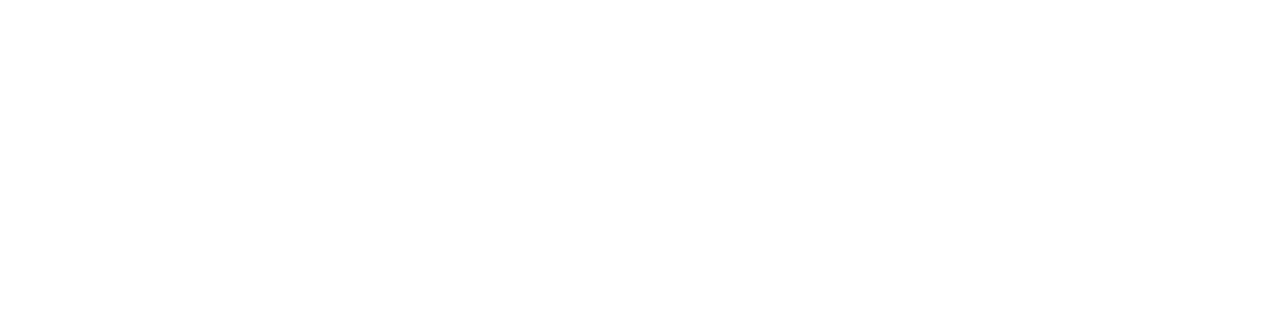
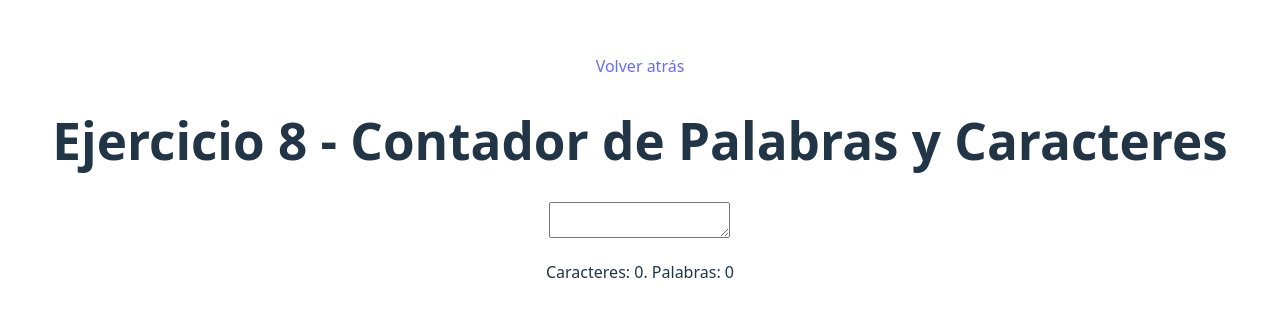
Before and after one commit to lorenazr98/ejercicios-react, a React (Vite) app: page /ejercicio8 in a window 1280 px wide. Before the commit this address had no page. Shown: the part 223-540 px from the top of the page. Built offline with nearby package versions, Linux system fonts and the light colour scheme.

Commit message:
Ejercicio 8

```diff
--- a/src/App.jsx
+++ b/src/App.jsx
@@ -7,6 +7,7 @@
 import Ejercicio5 from './components/Ejercicio5'
 import Ejercicio6 from './components/Ejercicio6'
 import Ejercicio7 from './components/Ejercicio7'
+import Ejercicio8 from './components/Ejercicio8'
 import Home from './components/Home'
 
 function App() {
@@ -21,6 +22,7 @@
         <Route path='/ejercicio5' element={<Ejercicio5/>}/>
         <Route path='/ejercicio6' element={<Ejercicio6/>}/>
         <Route path='/ejercicio7' element={<Ejercicio7/>}/>
+        <Route path='/ejercicio8' element={<Ejercicio8/>}/>
       </Routes>
     </>
   )
--- /dev/null
+++ b/src/components/Ejercicio8.jsx
@@ -0,0 +1,29 @@
+import { useState } from "react";
+import { Link } from "react-router-dom";
+
+function Ejercicio8() {
+
+    const [input, setInput] = useState("");
+    let frase = input.trim();
+    let caracteres = 0;
+    let palabras = 0;
+
+    if (frase === "") {
+        caracteres = 0;
+        palabras = 0;
+    } else {
+        caracteres = frase.split(" ").join("").length;
+        palabras = frase.split(" ").length;
+    }
+
+    return (
+        <div>
+            <Link to="/">Volver atrás</Link>
+            <h1>Ejercicio 8 - Contador de Palabras y Caracteres</h1>
+            <textarea value={input} onChange={(e) => setInput(e.target.value)}></textarea>
+            <p>Caracteres: {caracteres}. Palabras: {palabras} </p>
+        </div>
+    )
+}
+
+export default Ejercicio8;
```
